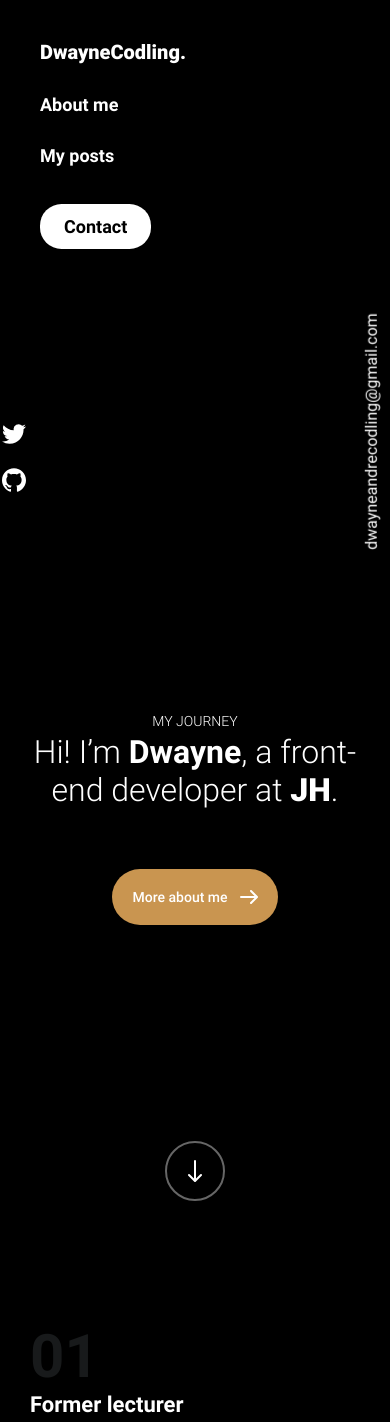
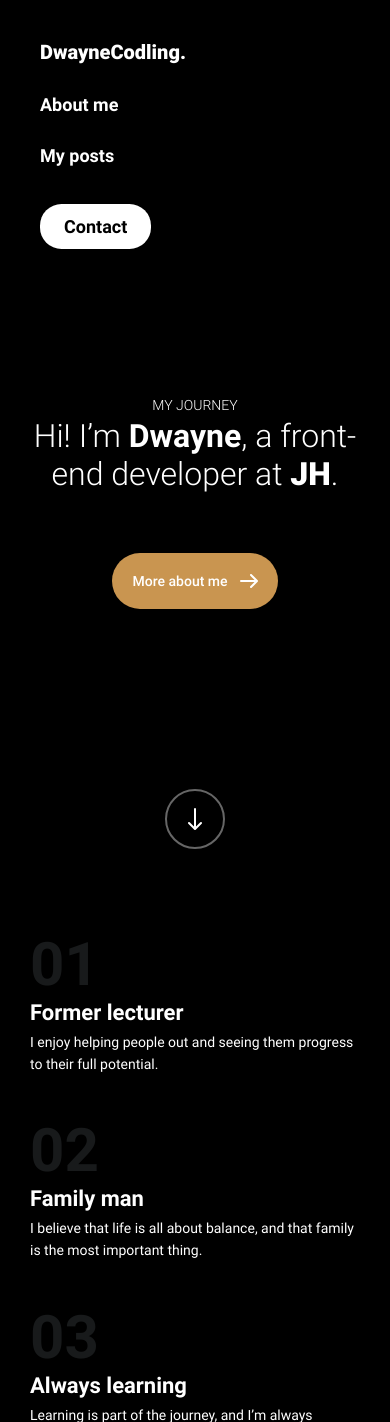
Before and after one commit to dwaynecodling/dwaynecodling, a PHP site: page /html/home.html in a window 390 px wide. Shown: the top 1422 px of the page. Run offline with PHP 8.4, Linux system fonts and the light colour scheme.

Commit message:
updating layout adding responsive image styling

```diff
--- a/css/style.css
+++ b/css/style.css
@@ -328,7 +379,7 @@ footer {
 .navigation__container {
   font-size: 1.8rem;
   padding: 4rem;
-  max-width: calc(var(--container) + 30rem); }
+  max-width: calc(var(--container) + 40rem); }
   @media screen and (min-width: 40em) {
     .navigation__container {
       display: flex;
@@ -399,12 +450,12 @@ footer {
   display: flex;
   flex-direction: column;
   justify-content: center;
-  height: 100vh;
   text-align: center;
   position: relative; }
   .hero__content {
     text-align: center;
-    padding: 0; }
+    padding: 0;
+    max-width: 540px; }
   .hero__subheading {
     font-size: 1.4rem;
     font-weight: lighter;
@@ -458,8 +509,7 @@ footer {
     justify-content: center;
     border: .2rem solid #666;
     border-radius: 50%;
-    bottom: 4rem;
-    position: absolute;
+    margin-top: 18rem;
     height: 6rem;
     width: 6rem; }
     @media screen and (min-width: 40em) {
@@ -473,21 +523,23 @@ footer {
     margin-right: 3rem; }
 
 .hero__contact--container {
-  max-width: calc(var(--container) + 30rem); }
+  max-width: calc(var(--container) + 40rem);
+  margin: 0 auto; }
 
 .hero__contact-wrapper {
-  padding: 0 .2rem; }
-  @media screen and (min-width: 40em) {
+  display: none; }
+  @media screen and (min-width: 48em) {
     .hero__contact-wrapper {
-      padding: 0 3rem; } }
+      display: flex;
+      padding: 0 4rem;
+      justify-content: space-between;
+      width: calc(100% + 108px);
+      align-items: center; } }
 
-.hero__contact--position {
-  position: fixed;
-  width: 100%;
-  top: 50%; }
-
-.hero__social-links {
-  display: inline-block; }
+@media screen and (min-width: 48em) {
+  .hero__contact--position {
+    position: relative;
+    top: 289px; } }
 
 .hero__social-link:not(last-of-type) {
   margin-bottom: 2rem; }
@@ -496,13 +548,7 @@ footer {
   font-size: 1.6rem;
   text-decoration: none;
   color: #fff;
-  transform: rotate(-90deg);
-  display: inline-block;
-  position: absolute;
-  right: -100px; }
-  @media screen and (min-width: 40em) {
-    .hero__social-link--text {
-      right: -80px; } }
+  transform: rotate(-90deg); }
 
 @media screen and (min-width: 62em) {
   .about-me__info-wrapper {
--- a/html/home.html
+++ b/html/home.html
@@ -134,9 +134,12 @@
             </div>
             <article class="grid grid--card-list">
                 <article class="grid__card-item">
-                    <div class="card"><img class="card__img"
+                    <div class="card">
+                        <picture class="card__img-container">
+                            <img class="card__img"
                                            src="https://images.unsplash.com/photo-1519681393784-d120267933ba?ixlib=rb-1.2.1&amp;ixid=eyJhcHBfaWQiOjEyMDd9&amp;auto=format&amp;fit=crop&amp;w=2250&amp;q=80"
                                            alt="Snowy Mountains">
+                        </picture>
                         <div class="card__content">
                             <time datetime="2019-09-05" class="card__date">5th Sep, 2019</time>
                             <h3 class="card__header">A starry night</h3>
@@ -152,9 +155,11 @@
                     </div>
                 </article>
                 <article class="grid__card-item">
-                    <div class="card"><img class="card__img"
+                    <div class="card">   <picture class="card__img-container">
+                        <img class="card__img"
                                            src="https://images.unsplash.com/photo-1485160497022-3e09382fb310?ixlib=rb-1.2.1&amp;ixid=eyJhcHBfaWQiOjEyMDd9&amp;auto=format&amp;fit=crop&amp;w=2250&amp;q=80"
                                            alt="Desert">
+                    </picture>
                         <div class="card__content">
                             <time datetime="2019-09-05" class="card__date">5th Sep, 2019</time>
                             <h3 class="card__header">Misty mornings</h3>
@@ -171,9 +176,11 @@
                 </article>
                 <article class="grid__card-item">
                     <div class="card">
+                        <picture class="card__img-container">
                         <img class="card__img"
                              src="https://images.unsplash.com/photo-1506318164473-2dfd3ede3623?ixlib=rb-1.2.1&amp;ixid=eyJhcHBfaWQiOjEyMDd9&amp;auto=format&amp;fit=crop&amp;w=3300&amp;q=80"
                              alt="Canyons">
+                        </picture>
                         <div class="card__content">
                             <time datetime="2019-09-05" class="card__date">5th Sep, 2019</time>
                             <h3 class="card__header">Utah sunsets</h3>
--- a/scss/base/_base.scss
+++ b/scss/base/_base.scss
@@ -33,3 +33,7 @@ h3 {
 ul {
   margin-bottom: $base-spacing;
 }
+
+img {
+  max-width: 100%;
+}
--- a/scss/components/_hero-new.scss
+++ b/scss/components/_hero-new.scss
@@ -3,14 +3,18 @@
   display: flex;
   flex-direction: column;
   justify-content: center;
-  height: 100vh;
   text-align: center;
   position: relative;
 
   &__content {
     text-align: center;
     padding: 0;
+    max-width: 540px;
 
+
+    @media screen and (min-width: map-get($breakpoints, 'breakpoint-2')) {
+
+    }
 
   }
 
@@ -87,8 +91,7 @@
     justify-content: center;
     border: .2rem solid #666;
     border-radius: 50%;
-    bottom: 4rem;
-    position: absolute;
+    margin-top: 18rem;
     height: 6rem;
     width: 6rem;
 
@@ -112,28 +115,33 @@
 }
 
 .hero__contact--container {
-  max-width: calc(var(--container) + 30rem);
+  max-width: calc(var(--container) + 40rem);
+  margin: 0 auto;
 }
 
 .hero__contact-wrapper {
-padding: 0 .2rem;
 
-  @media screen and (min-width: map-get($breakpoints, 'breakpoint-2')) {
-    padding: 0 3rem;
+  display: none;
+  @media screen and (min-width: map-get($breakpoints, 'breakpoint-3')) {
+    display: flex;
+    padding: 0 4rem;
+    justify-content: space-between;
+    width: calc(100% + 108px);
+    align-items: center;
+  }
+}
+
+.hero__contact--position {
+
+  @media screen and (min-width: map-get($breakpoints, 'breakpoint-3')) {
+    position: relative;
+    top: 289px;
   }
 
 }
 
-.hero__contact--position {
-  position: fixed;
-  width: 100%;
-  top: 50%
+.hero__social-links {
 
-
-}
-
-.hero__social-links {
-display: inline-block;
 
 }
 
@@ -148,11 +156,10 @@ display: inline-block;
   text-decoration: none;
   color: $color-white;
   transform: rotate(-90deg);
-  display: inline-block;
-  position: absolute;
-  right: -100px;
+
+
 
   @media screen and (min-width: map-get($breakpoints, 'breakpoint-2')) {
-    right: -80px;
+
   }
 }
--- a/scss/components/_navigation.scss
+++ b/scss/components/_navigation.scss
@@ -9,7 +9,7 @@
 .navigation__container {
     font-size: 1.8rem;
     padding: 4rem;
-    max-width: calc(var(--container) + 30rem);
+    max-width: calc(var(--container) + 40rem);
 
     @media screen and (min-width: map-get($breakpoints, 'breakpoint-2')) {
         display: flex;
```
Also changed, not shown: other parts of css/style.css (+52 -1 lines), html/posts.html (+36 -8 lines), scss/components/_cards.scss (+63 -0 lines), html/components/social-contact.html (indentation only), scss/layout/_grid.scss (line endings or trailing spaces).
